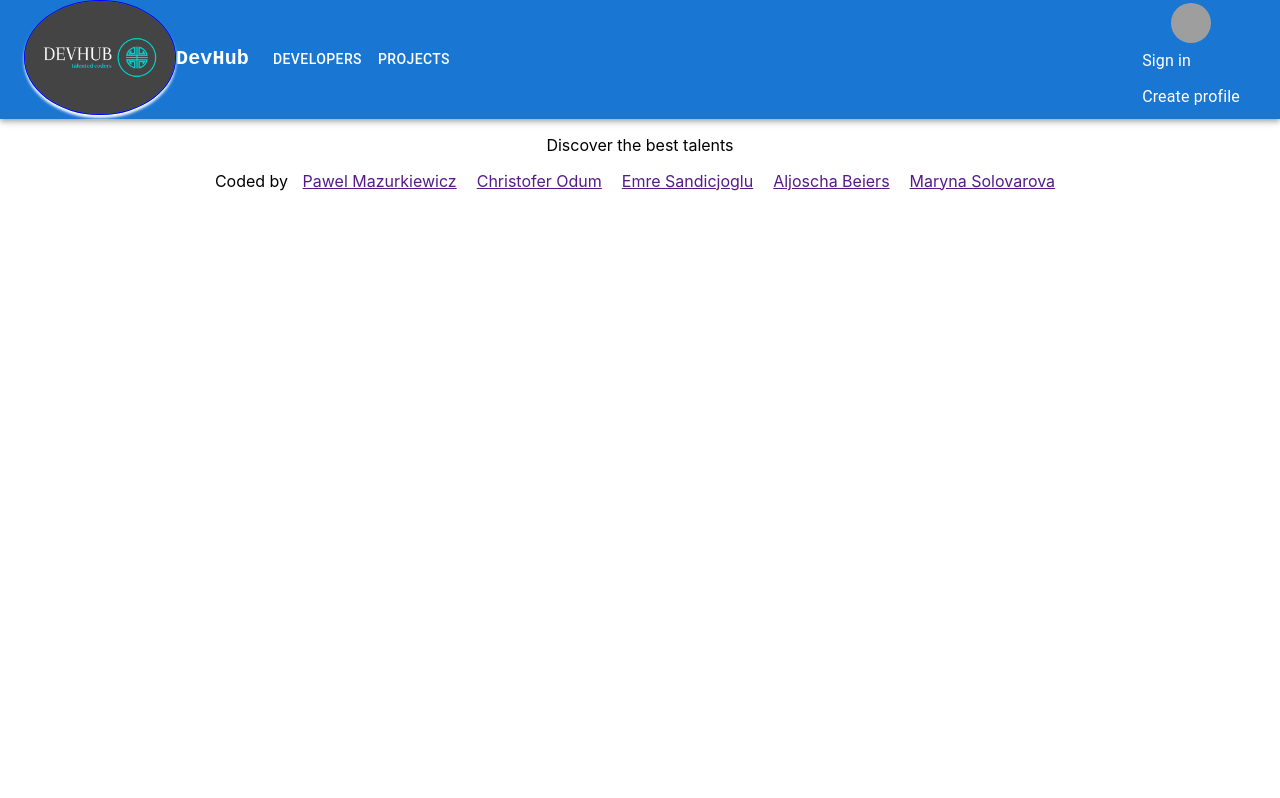
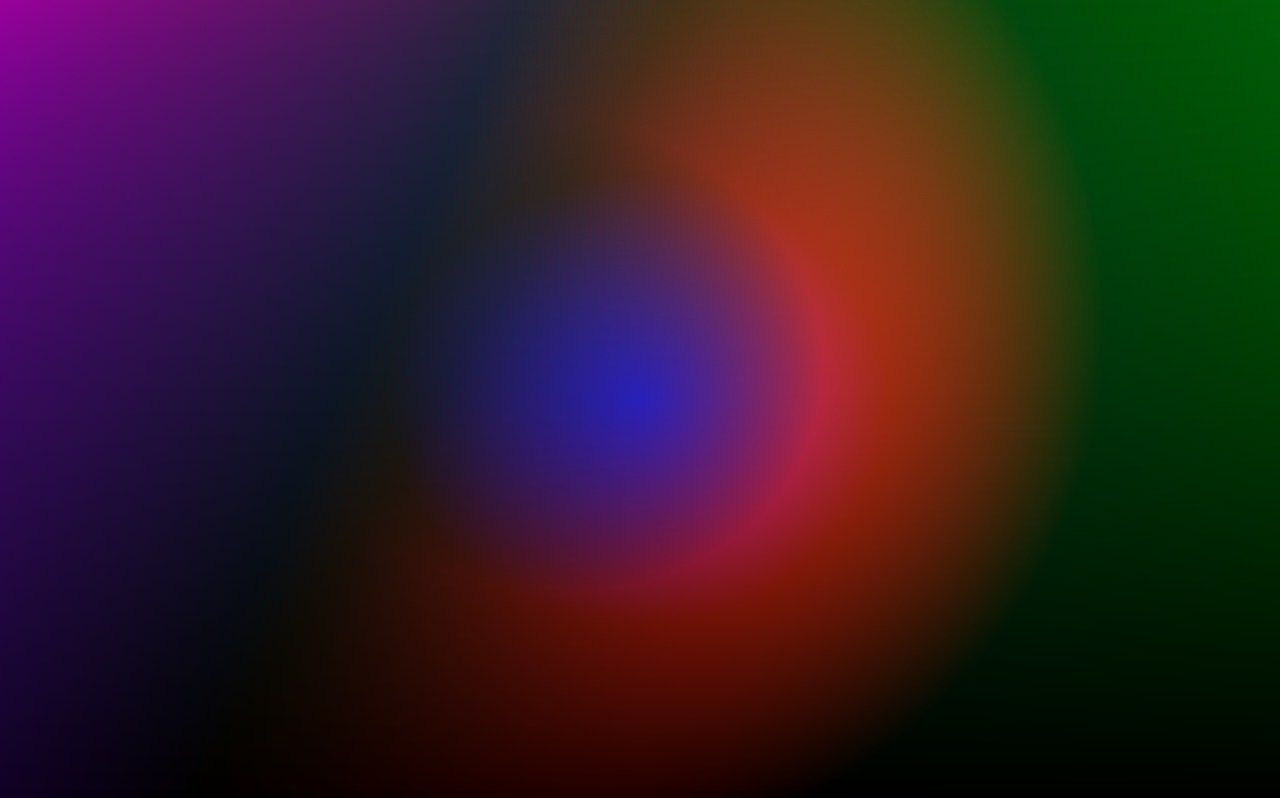
Before and after one commit to Paul-Mazu/devs-PortfolioHub, a React (Create React App) app in the folder src/frontend/: page / in a window 1280 px wide. Shown: the top 798 px of the page. Built offline with nearby package versions, Linux system fonts and the light colour scheme; grey boxes are pictures that could not be loaded.

Commit message:
Place HeroImage component

```diff
--- a/src/frontend/src/App.js
+++ b/src/frontend/src/App.js
@@ -1,4 +1,5 @@
 import './App.css';
+import HeroImage from "./components/HeroImage/HeroImage";
 import Header from "./components/Header/Header";
 import LandingPage from "./components/LandingPage/LandingPage";
 import ProjectList from "./components/ProjectList/ProjectList";
@@ -11,6 +12,7 @@ function App() {
   return (
     <div className="App">
       <BrowserRouter>
+        <HeroImage />
         <Header />
         <Routes>
           <Route path="/" element={<LandingPage />} />
```
